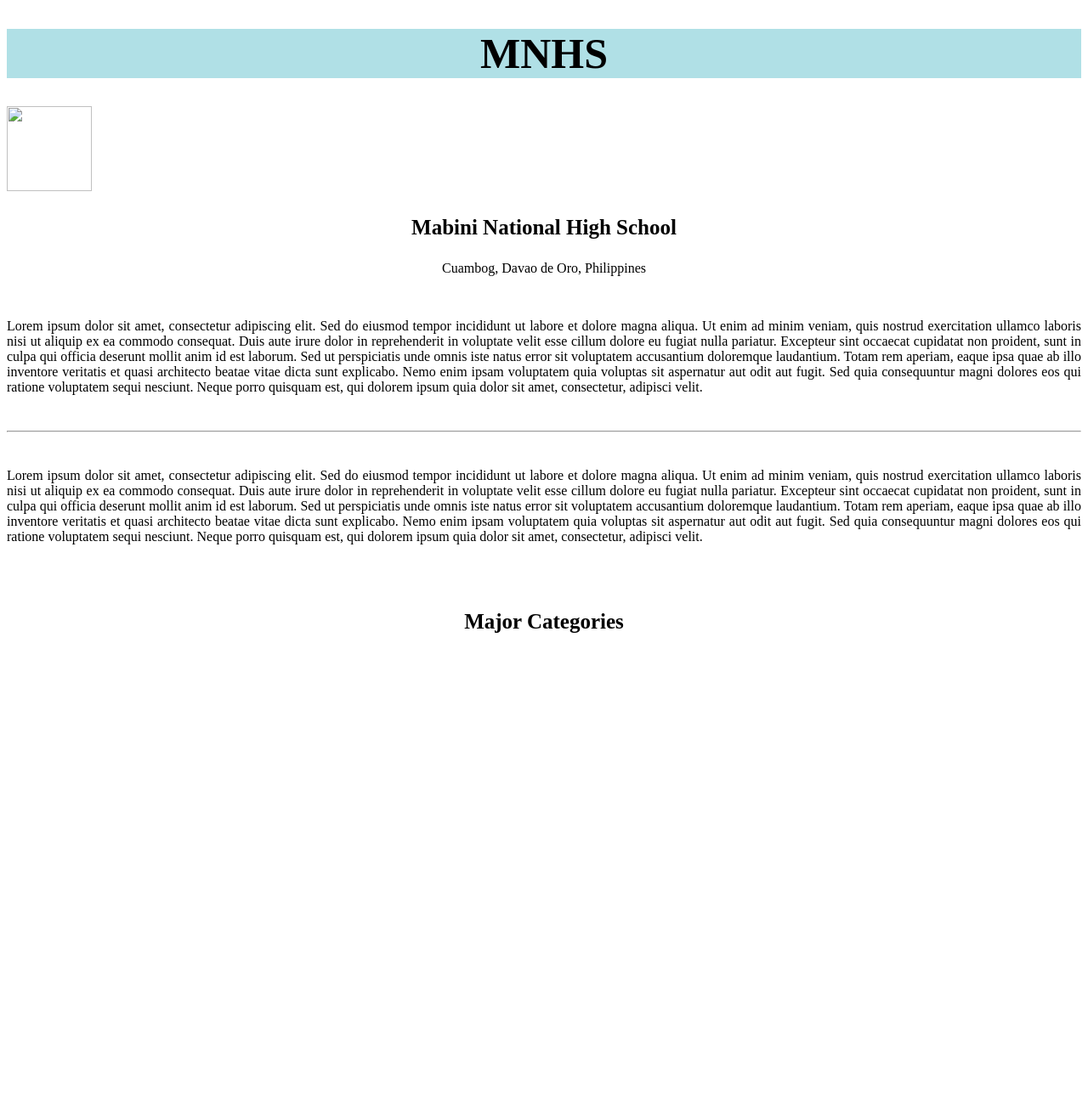
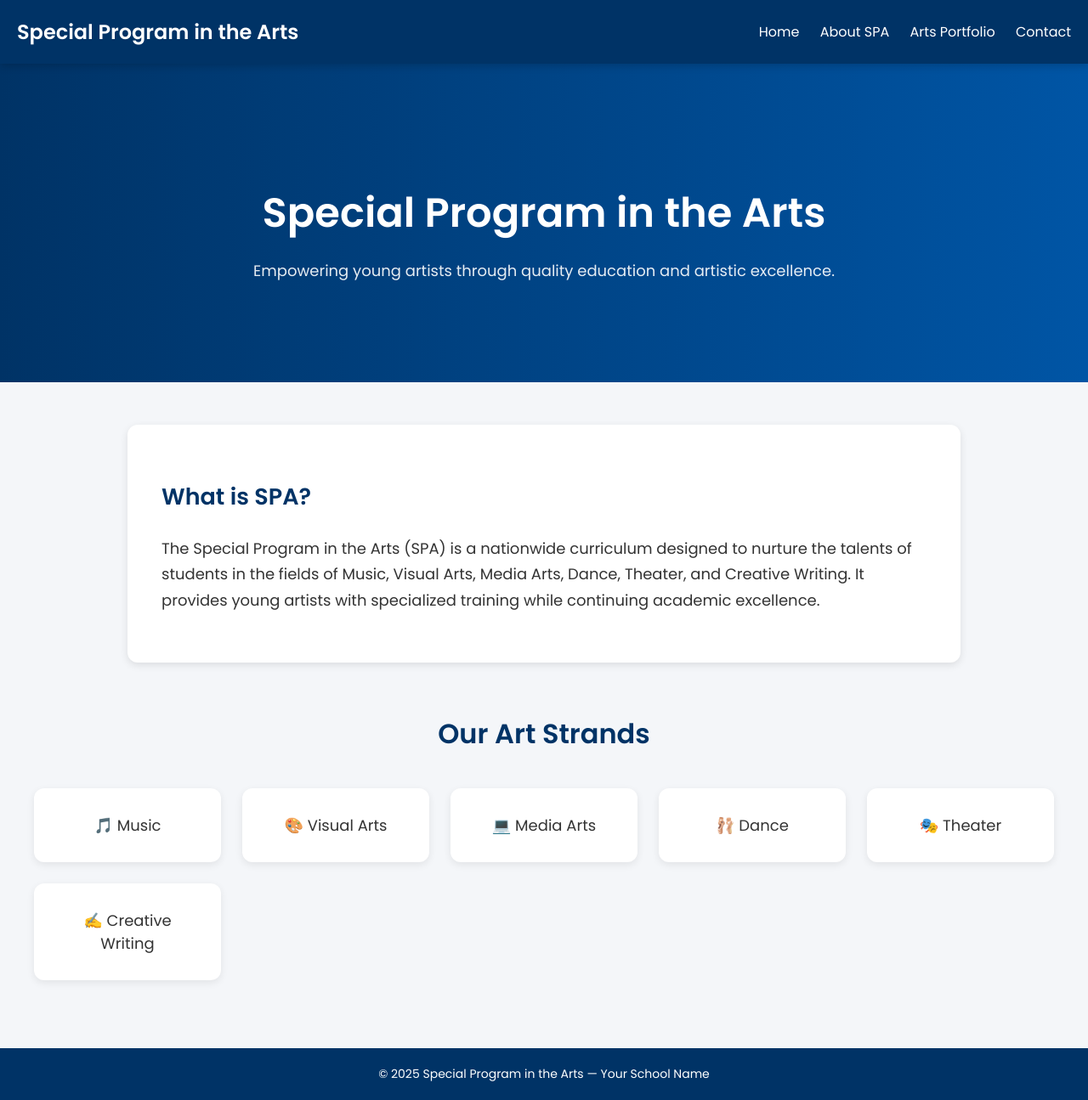
Before and after one commit to Bonoyist/my-html, a plain HTML site: page index.html in a window 1280 px wide. Shown: the whole page at 85% size. Before the commit the page ends 815 px from the top, so only its background shows below. Drawn offline with Linux system fonts and the light colour scheme.

Commit message:
Add files via upload

```diff
--- a/index.html
+++ b/index.html
@@ -1,52 +1,176 @@
 <!DOCTYPE html>
+<html lang="en">
+<head>
+    <meta charset="UTF-8">
+    <meta name="viewport" content="width=device-width, initial-scale=1.0">
+    <title>Special Program in the Arts</title>
 
-<html>
-<head>
-  <title>MNHS</title>
+    <!-- Google Font (Professional + Clean) -->
+    <link href="https://fonts.googleapis.com/css2?family=Poppins:wght@300;400;600&display=swap" rel="stylesheet">
 
+    <style>
+        body {
+            margin: 0;
+            font-family: 'Poppins', sans-serif;
+            background-color: #f4f6f9;
+            color: #333;
+        }
+
+        /* ===== HEADER ===== */
+        header {
+            background-color: #003366; /* Deep academic blue */
+            color: white;
+            padding: 20px;
+            display: flex;
+            justify-content: space-between;
+            align-items: center;
+            box-shadow: 0 2px 10px rgba(0,0,0,0.2);
+            position: sticky;
+            top: 0;
+            z-index: 10;
+        }
+
+        header h2 {
+            margin: 0;
+            font-weight: 600;
+        }
+
+        nav a {
+            margin-left: 20px;
+            text-decoration: none;
+            color: white;
+            font-weight: 400;
+            transition: 0.2s;
+        }
+
+        nav a:hover {
+            color: #c7e3ff;
+        }
+
+        /* ===== HERO SECTION ===== */
+        .hero {
+            padding: 100px 20px;
+            background: linear-gradient(to right, #003366, #0055a5);
+            color: white;
+            text-align: center;
+        }
+
+        .hero h1 {
+            font-size: 48px;
+            margin-bottom: 10px;
+            font-weight: 600;
+        }
+
+        .hero p {
+            font-size: 18px;
+            opacity: 0.9;
+        }
+
+        /* ===== SECTION TITLE ===== */
+        .section-title {
+            text-align: center;
+            margin-top: 60px;
+            margin-bottom: 20px;
+            font-size: 32px;
+            font-weight: 600;
+            color: #003366;
+        }
+
+        /* ===== GRID ===== */
+        .grid {
+            display: grid;
+            grid-template-columns: repeat(auto-fit, minmax(220px, 1fr));
+            gap: 25px;
+            padding: 20px 40px;
+            max-width: 1200px;
+            margin: auto;
+        }
+
+        .box {
+            background: white;
+            padding: 30px;
+            border-radius: 12px;
+            text-align: center;
+            box-shadow: 0 3px 10px rgba(0,0,0,0.08);
+            font-size: 18px;
+            font-weight: 500;
+            transition: 0.2s;
+        }
+
+        .box:hover {
+            transform: translateY(-5px);
+            box-shadow: 0 5px 15px rgba(0,0,0,0.15);
+        }
+
+        /* ===== ABOUT SECTION ===== */
+        .about {
+            max-width: 900px;
+            margin: 50px auto;
+            background: white;
+            padding: 40px;
+            border-radius: 12px;
+            box-shadow: 0 3px 10px rgba(0,0,0,0.1);
+            font-size: 18px;
+            line-height: 1.7;
+        }
+
+        /* ===== FOOTER ===== */
+        footer {
+            margin-top: 60px;
+            background: #003366;
+            padding: 20px;
+            text-align: center;
+            color: white;
+            font-size: 14px;
+        }
+    </style>
 </head>
+
 <body>
 
-  <h1 style="text-align: center; font-size: 50px;
-    background-color: powderblue;">
-    MNHS</h1>
+    <!-- HEADER -->
+    <header>
+        <h2>Special Program in the Arts</h2>
+        <nav>
+            <a href="index.html">Home</a>
+            <a href="aboutspa.html">About SPA</a>
+            <a href="artsportfolio.html">Arts Portfolio</a>
+            <a href="contact.html">Contact</a>
+        </nav>
+    </header>
 
-  <img src="images/logo.png"; width="100"; height="100";>
+    <!-- HERO -->
+    <section class="hero">
+        <h1>Special Program in the Arts</h1>
+        <p>Empowering young artists through quality education and artistic excellence.</p>
+    </section>
 
-  <p style="text-align: center; font-size: 25px;"><b>
-    Mabini National High School</b>
-  </p>
+    <!-- ABOUT QUICK SUMMARY -->
+    <div class="about">
+        <h2 style="color:#003366;">What is SPA?</h2>
+        <p>
+            The Special Program in the Arts (SPA) is a nationwide curriculum designed to nurture the
+            talents of students in the fields of Music, Visual Arts, Media Arts, Dance, Theater, and Creative Writing.
+            It provides young artists with specialized training while continuing academic excellence.
+        </p>
+    </div>
 
-  <p style="text-align: center;"> Cuambog, Davao de Oro, Philippines</p>
-  <br>
+    <!-- STRANDS SECTION -->
+    <h2 class="section-title">Our Art Strands</h2>
 
-  <p style="text-align: justify">Lorem ipsum dolor sit amet, consectetur adipiscing elit. Sed do eiusmod tempor incididunt ut labore et dolore magna aliqua.
-    Ut enim ad minim veniam, quis nostrud exercitation ullamco laboris nisi ut aliquip ex ea commodo consequat. Duis aute irure dolor in reprehenderit in voluptate velit esse cillum dolore eu fugiat nulla pariatur.
-    Excepteur sint occaecat cupidatat non proident, sunt in culpa qui officia deserunt mollit anim id est laborum. Sed ut perspiciatis unde omnis iste natus error sit voluptatem accusantium doloremque laudantium.
-    Totam rem aperiam, eaque ipsa quae ab illo inventore veritatis et quasi architecto beatae vitae dicta sunt explicabo. Nemo enim ipsam voluptatem quia voluptas sit aspernatur aut odit aut fugit.
-    Sed quia consequuntur magni dolores eos qui ratione voluptatem sequi nesciunt. Neque porro quisquam est, qui dolorem ipsum quia dolor sit amet, consectetur, adipisci velit.</p>
+    <div class="grid">
+        <div class="box">🎵 Music</div>
+        <div class="box">🎨 Visual Arts</div>
+        <div class="box">💻 Media Arts</div>
+        <div class="box">🩰 Dance</div>
+        <div class="box">🎭 Theater</div>
+        <div class="box">✍ Creative Writing</div>
+    </div>
 
-  <br>
-  <hr>
-  <br>
-
-  <p style="text-align: justify">Lorem ipsum dolor sit amet, consectetur adipiscing elit. Sed do eiusmod tempor incididunt ut labore et dolore magna aliqua.
-    Ut enim ad minim veniam, quis nostrud exercitation ullamco laboris nisi ut aliquip ex ea commodo consequat. Duis aute irure dolor in reprehenderit in voluptate velit esse cillum dolore eu fugiat nulla pariatur.
-    Excepteur sint occaecat cupidatat non proident, sunt in culpa qui officia deserunt mollit anim id est laborum. Sed ut perspiciatis unde omnis iste natus error sit voluptatem accusantium doloremque laudantium.
-    Totam rem aperiam, eaque ipsa quae ab illo inventore veritatis et quasi architecto beatae vitae dicta sunt explicabo. Nemo enim ipsam voluptatem quia voluptas sit aspernatur aut odit aut fugit.
-    Sed quia consequuntur magni dolores eos qui ratione voluptatem sequi nesciunt. Neque porro quisquam est, qui dolorem ipsum quia dolor sit amet, consectetur, adipisci velit.</p>
-
-  <br>
-  <br>
-
-  <p style="text-align: center; font-size: 25px;"><b>
-    Major Categories</b>
-  </p>
-
-  <br>
-  <br>
-
-
+    <!-- FOOTER -->
+    <footer>
+        © 2025 Special Program in the Arts — Your School Name
+    </footer>
 
 </body>
 </html>
```
